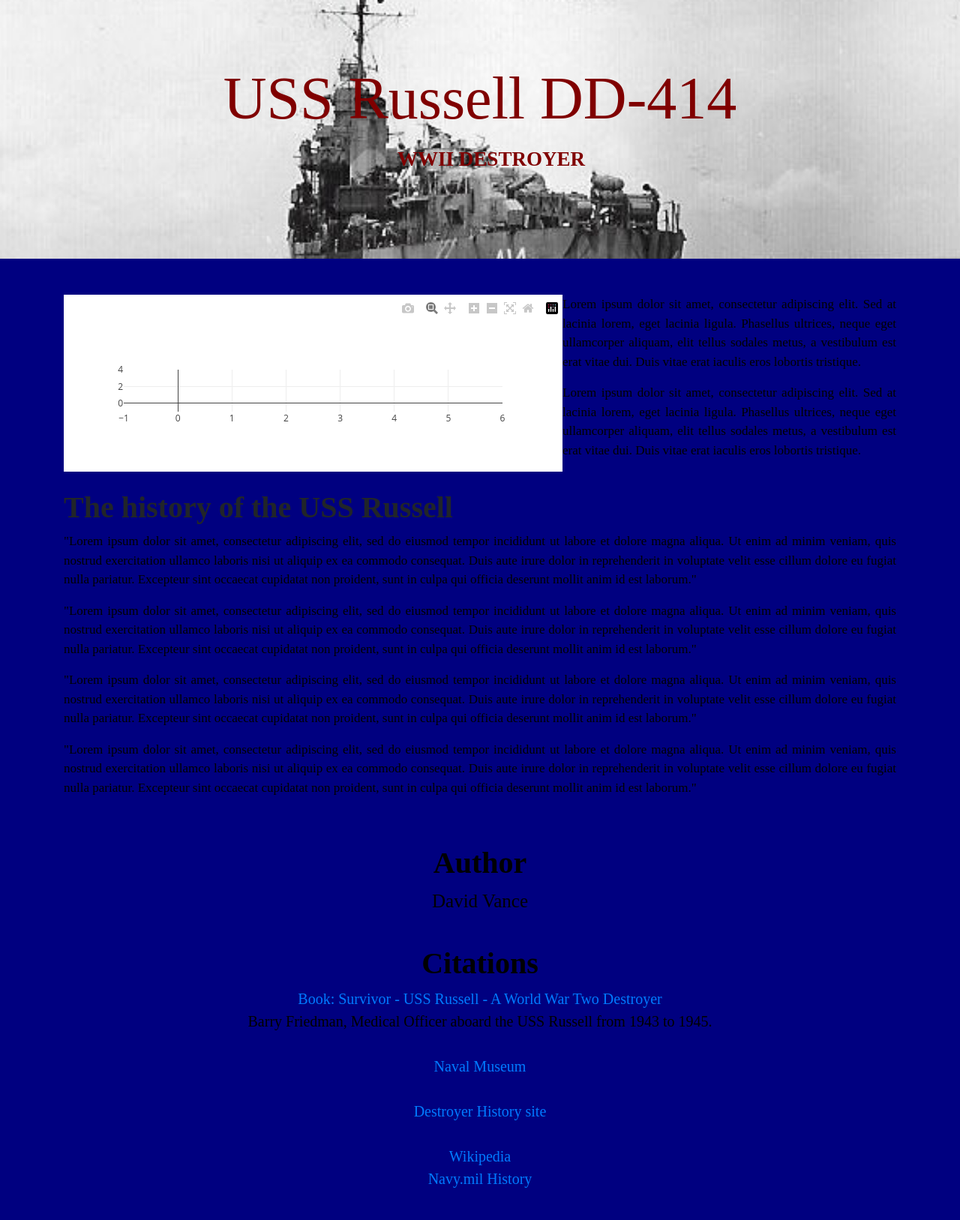
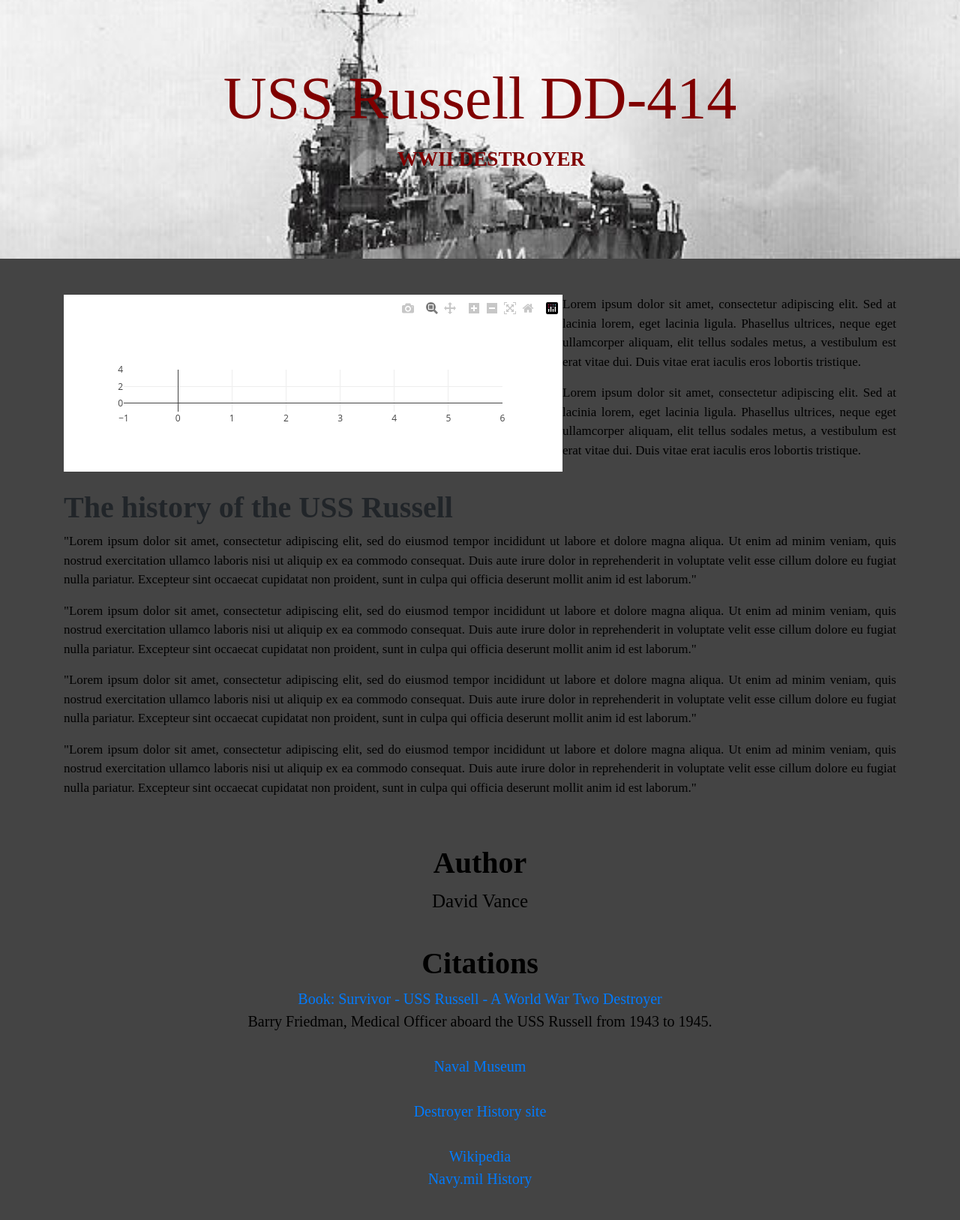
Before and after one commit to DMVance/USS-Russell-DD-414-WWII-App, a Flask app: template templates/index.html in a window 1280 px wide. Shown: the whole page at 75% size. Run offline with Flask 2, Linux system fonts and the light colour scheme; the template is opened without the code that fills it, so the values that code supplies are empty; parts of the project's set-up code (start-up, migrations or seed data) failed here and were passed over; some libraries are stand-ins or nearby versions; some web fonts are replaced.

Commit message:
try new background color

```diff
--- a/static/stylesheets/uss-russell-dd414.css
+++ b/static/stylesheets/uss-russell-dd414.css
@@ -181,7 +181,7 @@ nav a:hover::before {
 
 /* ---- index page ---- */
 body {
-    background-color: navy;
+    background-color: #444;
 }
 
 .main-summary p {
```
